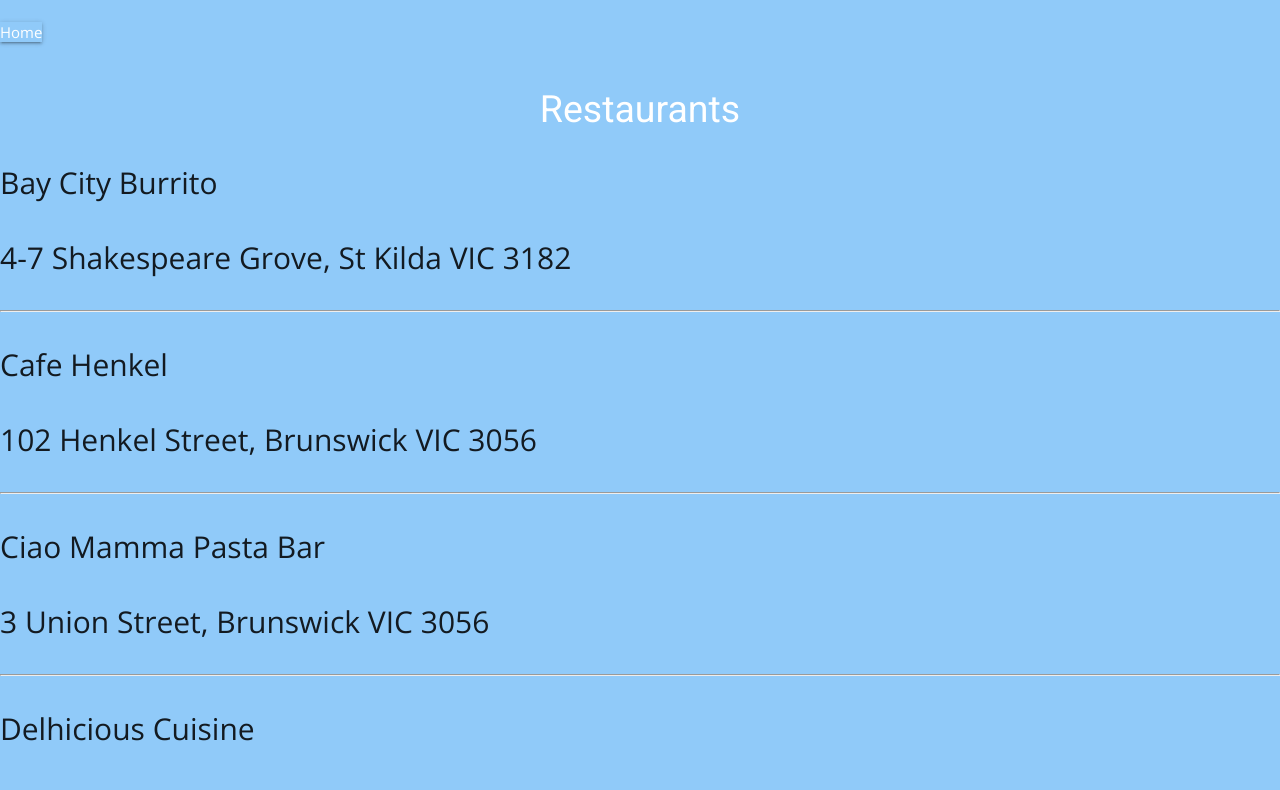
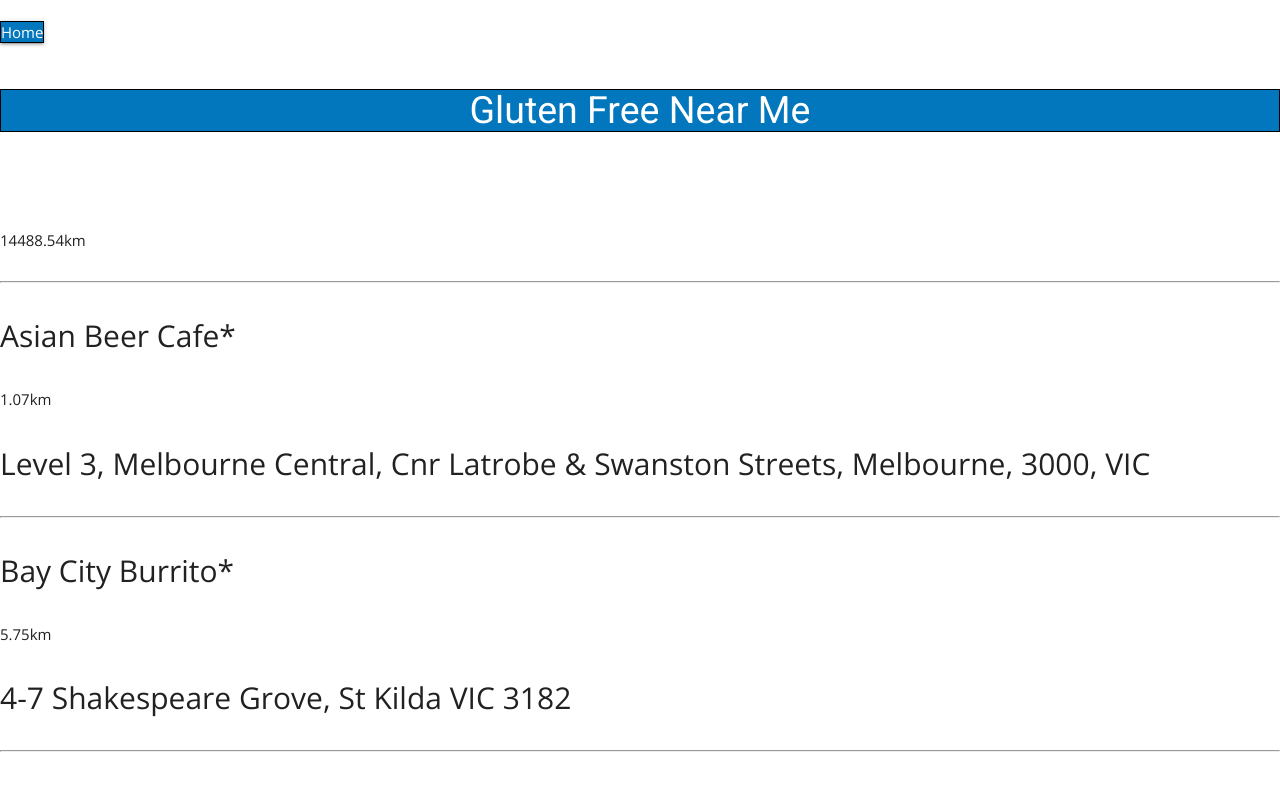
Before and after one commit to writerdean/gluten_free_near_me, a React (Create React App) app: page /eat in a window 1280 px wide. Shown: the top 790 px of the page. Built offline with nearby package versions, Linux system fonts and the light colour scheme.

Commit message:
distance to each restaurant showing

```diff
--- a/src/App.css
+++ b/src/App.css
@@ -36,3 +36,7 @@
   font-size: 2rem;
 
 }
+
+.light-blue {
+  border: 1px solid black;
+}
--- a/src/App.js
+++ b/src/App.js
@@ -1,6 +1,7 @@
 import React, { Component } from 'react';
 import './reset.css';
 import './App.css';
+// import Distance from './Distance'
 import Home from './Home'
 import Eat from './Eat'
 import Restaurant from './Restaurant'
@@ -11,32 +12,48 @@
 
   state = {
     restaurants: [
-      {name: 'Bay City Burrito', address: '4-7 Shakespeare Grove, St Kilda VIC 3182', cuisine: 'mexican', lat: '-37.868210', long: '144.978170'},
-      {name: 'Cafe Henkel', address: '102 Henkel Street, Brunswick VIC 3056', cuisine: '', lat: '-37.765010', long: '144.954500'},
-      {name: 'Ciao Mamma Pasta Bar', address: '3 Union Street, Brunswick VIC 3056', cuisine: 'pasta', lat: '-37.774310', long: '144.960020'},
-      {name: 'Delhicious Cuisine', address: '91 Upper Heidelberg Road, Ivanhoe VIC 3079', cuisine: '', lat: '-37.769460', long: '145.041300'},
-      {name: 'Hemp Kitchen', address: '1/173-177 Barkly Street, St Kilda VIC 3182', cuisine: 'pizza', lat: '-37.867800', long: '144.980890'},
-      {name: 'I Love Dumplings', address: '2/29 Fitzroy Street, St Kilda VIC 3182', cuisine: 'asian', lat: '-37.861700', long: '144.973600'},
-      {name: 'Lona', address: '64/66 Acland Street, St Kilda VIC 3182', cuisine: 'tapas', lat: '-37.866720', long: '144.978250'},
-      {name: 'Mediterraneo Charcoal Restaurant', address: '116 Bridport Street, Albert Park VIC 3206', lat: '-37.840610', long: '144.956010'},
-      {name: 'Royal Stack', address: '470 Collins Street, Melbourne VIC 3000', cuisine: 'burgers', lat: '-37.817325', long: '144.958290'},
-      {name: 'Shop 225 Pizzeria', address: '225 Melville Road, Pascoe Vale South VIC 3044', cuisine: 'pizza', lat: '-37.739800', long: '144.945370'},
-      {name: 'Sweet Salt', address: '296 High Street, Northcote VIC 3070', cuisine: '', lat: '-37.771470', long: '144.998740'},
-      {name: 'Vegie Bar', address: '380 Brunswick Street, Fitzroy VIC 3065', cuisine: 'vegetarian', lat: '-37.795850', long: '144.979100'},
-      {name: 'Wellzones GF', address: 'Shop 10, 436 Burke Road, Camberwell VIC 3124', cuisine: 'cafe', lat: '-37.821390', long: '145.058650'}
-    ]
-  }
+      {name: '', address: '', cuisine: '', lat: '', lon: ''},
+      {name: 'Asian Beer Cafe*', address: 'Level 3, Melbourne Central, Cnr Latrobe & Swanston Streets, Melbourne, 3000, VIC', cuisine: 'asian', lat: '-37.809742', lon: '144.963762', comments: 'seperate gluten free menu'},
+      {name: 'Bay City Burrito*', address: '4-7 Shakespeare Grove, St Kilda VIC 3182', cuisine: 'mexican', lat: '-37.868210', lon: '144.978170'},
+      {name: 'Cafe Henkel', address: '102 Henkel Street, Brunswick VIC 3056', cuisine: '', lat: '-37.765010', lon: '144.954500'},
+      {name: 'Chin Chin', address: '125 Flinders Lane, Melbourne, 3000, VIC', cuisine: 'international', lat: '-37.817185', lon: '144.964545'},
+      {name: 'Ciao Mamma Pasta Bar', address: '3 Union Street, Brunswick VIC 3056', cuisine: 'pasta', lat: '-37.774310', lon: '144.960020'},
+      {name: 'Delhicious Cuisine', address: '91 Upper Heidelberg Road, Ivanhoe VIC 3079', cuisine: '', lat: '-37.769460', lon: '145.041300'},
+      {name: 'Fathers Office', address: '249 Lt Lonsdale Street, Melbourne, 3000, VIC', cuisine: 'international', lat: '-37.809112', lon: '144.969294', comments: 'seperate gluten free menu'},
+      {name: 'Gazi Restaurant', address: '2 Exhibition Street, Melbourne, 3000, VIC', cuisine: 'greek', lat: '-37.928171', lon: '145.192372'},
+      {name: 'Guzman Y Gomez', address: '289-299 Swanston Street, Melbourne, 3000, VIC', cuisine: 'mexican', lat: '-37.811157', lon: '144.964302'},{name: 'Hemp Kitchen', address: '1/173-177 Barkly Street, St Kilda VIC 3182', cuisine: 'pizza', lat: '-37.867800', lon: '144.980890'},
+      {name: 'I Love Dumplings', address: '2/29 Fitzroy Street, St Kilda VIC 3182', cuisine: 'asian', lat: '-37.861700', lon: '144.973600'},
+      {name: 'Lona', address: '64/66 Acland Street, St Kilda VIC 3182', cuisine: 'tapas', lat: '-37.866720', lon: '144.978250'},
+      {name: 'Mamasita', address: 'Level 1/11 Collins St, Melbourne, 3000, VIC', cuisine: 'mexican', lat: '-37.755254', lon: '145.008221'},
+      {name: 'Mediterraneo Charcoal Restaurant', address: '116 Bridport Street, Albert Park VIC 3206', lat: '-37.840610', lon: '144.956010'},
+      {name: 'Portello Rosso', address: '15 Warburton Lane, Melbourne, 3000, VIC', cuisine: 'tapas', lat: '-37.813503', lon: '144.961790'},
+      {name: 'Royal Stack', address: '470 Collins Street, Melbourne VIC 3000', cuisine: 'burgers', lat: '-37.817325', lon: '144.958290'},
+      {name: 'Shop 225 Pizzeria', address: '225 Melville Road, Pascoe Vale South VIC 3044', cuisine: 'pizza', lat: '-37.739800', lon: '144.945370'},
+      {name: 'Spiga Bar', address: 'Shop 2, Menzies Alley, Melbourne, 3000, VIC', cuisine: 'international', lat: '-37.810685', lon: '144.962436'},
+      {name: 'Sweet Salt', address: '296 High Street, Northcote VIC 3070', cuisine: '', lat: '-37.771470', lon: '144.998740'},
+      {name: 'Touche Hombre', address: '233 Lonsdale Street, Melbourne, 3000, VIC', cuisine: 'mexican', lat: '-37.811528', lon: '144.965520', comments: 'gf marked on menu'},
+      {name: 'Vegie Bar', address: '380 Brunswick Street, Fitzroy VIC 3065', cuisine: 'vegetarian', lat: '-37.795850', lon: '144.979100'},
+      {name: 'Wellzones GF', address: 'Shop 10, 436 Burke Road, Camberwell VIC 3124', cuisine: 'cafe', lat: '-37.821390', lon: '145.058650'}
+          ]
+  };
+
+
+
 
   render() {
 
     const { restaurants } = this.state
+    // const currLocation = crd.latitude + ', ' + crd.longitude
 
     return (
-      <div className="App blue lighten-3">
-        <nav className="blue lighten-3">
+      <div>
+        <nav className="light-blue darken-3">
         <Link to="/">Home</Link>
         </nav>
           <main>
+          <h1 className="title light-blue darken-3">Gluten Free Near Me</h1>
+      <p></p>
+
             <Switch>
               <Route exact path="/" render={() => <Home />} />
               <Route exact path="/eat" render={() => <Eat data={ restaurants } />} />
@@ -45,9 +62,6 @@
             </Switch>
           </main>
 
-
-
-
       </div>
     );
   }
--- /dev/null
+++ b/src/Distance.js
@@ -0,0 +1,45 @@
+// import React from 'react'
+
+
+// export default function Distance() {
+
+
+
+//   var options = {
+//     enableHighAccuracy: true,
+//     timeout: 10000,
+//     maximumAge: 0
+//   };
+
+//   function success(pos) {
+//     var crd = pos.coords;
+
+//     // console.log('Your current position is:');
+//     console.log(`Latitude : ${crd.latitude}`);
+//     console.log(`Longitude: ${crd.longitude}`);
+//     // console.log(`More or less ${crd.accuracy} meters.`);
+//   }
+
+//   function error(err) {
+//     console.warn(`ERROR(${err.code}): ${err.message}`);
+//   }
+//   navigator.geolocation.getCurrentPosition(success, error, options);
+
+//   let currLat = -37.8186905
+//   let currLong = 144.959227
+
+//   const calcDistance = (lat1, lon1, lat2, lon2) => {
+//     var p = 0.017453292519943295;
+//     var c = Math.cos;
+//     var a = 0.5 - c((lat2 - lat1) * p)/2 +
+//             c(lat1 * p) * c(lat2 * p) *
+//             (1 - c((lon2 - lon1) * p))/2;
+
+//     return 12742 * Math.asin(Math.sqrt(a));
+//   }
+//   console.log(calcDistance(currLat, currLong, restaurants[0].lat, restaurants[0].long).toFixed(2))
+
+  // document.querySelector('#user_location').textContent =
+  // `You are ${calcDistance(animalLat, animalLong, userLocation.position.lat, userLocation.position.long).toFixed(2)}km away from the animal`;
+
+// }
--- a/src/Eat.js
+++ b/src/Eat.js
@@ -2,7 +2,20 @@
 import { Link } from 'react-router-dom'
 
 export default function Restaurants(props) {
-  // const restaurantLatLong = restaurant.lat + ', ' +  restaurant.long
+
+  const calcDistance = (lat1, lon1, lat2, lon2) => {
+    var p = 0.017453292519943295;
+    var c = Math.cos;
+    var a = 0.5 - c((lat2 - lat1) * p)/2 +
+            c(lat1 * p) * c(lat2 * p) *
+            (1 - c((lon2 - lon1) * p))/2;
+
+    return 12742 * Math.asin(Math.sqrt(a));
+  }
+
+  let currLat = -37.8186905
+  let currLong = 144.959227
+
   return(
     <section>
 
@@ -14,7 +27,8 @@
           <Link to={`/restaurants/${restaurant.name}`}>
           {restaurant.name}</Link>
         </p>
-        <p className="list-view"><a href={`maps://maps.apple.com/?11=${restaurant.lat}, ${restaurant.long}&z=18&daddr=${restaurant.address}&dirflg=w&t=m` } target="blank"> {restaurant.address}</a></p>
+        <p>{`${calcDistance(currLat, currLong, restaurant.lat, restaurant.lon).toFixed(2)}km`}</p>
+        <p className="list-view"><a href={`maps://maps.apple.com/?11=${restaurant.lat}, ${restaurant.lon}&z=18&daddr=${restaurant.address}&dirflg=w&t=m` } target="blank"> {restaurant.address}</a></p>
         <hr></hr>
       </div>
     ))}
--- a/src/Home.js
+++ b/src/Home.js
@@ -4,8 +4,7 @@
 export default function Home(props) {
   return(
     <section>
-      <h1 className="title light-blue darken-3">Gluten Free Near Me</h1>
-      <p></p>
+
       <div className="button waves-effect light-blue darken-2 btn-large" ><Link to="/eat">Eat</Link></div>
       <div className="button waves-effect light-blue darken-2 btn-large" ><Link to="/review">Review</Link></div>
       <div className="button waves-effect light-blue darken-2 btn-large" ><Link to="/login">Log in / Sign up</Link>
--- a/src/Restaurant.js
+++ b/src/Restaurant.js
@@ -15,7 +15,7 @@
         <p className="list-view"><a href={`maps://maps.apple.com/?11=${restaurant.lat}, ${restaurant.long}&z=18&daddr=${restaurant.address}&dirflg=w&t=m` } target="blank"> {restaurant.address}</a></p>
 
         <p className="list-view">{`Cuisine:  ${restaurant.cuisine}`}</p>
-        <p className="list-view">Menu items:  </p>
+        <p className="list-view">{`Comments:  ${restaurant.comments}`}</p>
 
       </section>
 
```
Also changed, not shown: src/Container.js (deleted).
